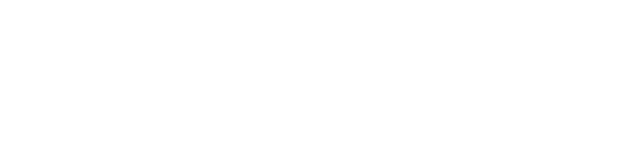
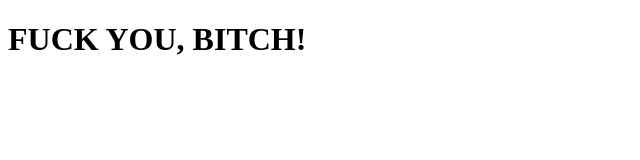
Before and after one commit to MapleChenX/maplechenx.github.io, a plain HTML site: page index.html in a window 1280 px wide. Shown: the whole page, without its empty margins (0-640 px from the left). Drawn offline with Linux system fonts and the light colour scheme.

Commit message:
Update index.html

```diff
--- a/index.html
+++ b/index.html
@@ -2,5 +2,6 @@
 <html>
 <body>
 <title>FUCK YOU, BITCH!</title>
+<h1>FUCK YOU, BITCH!</h1>
 </body>
 </html>
```
